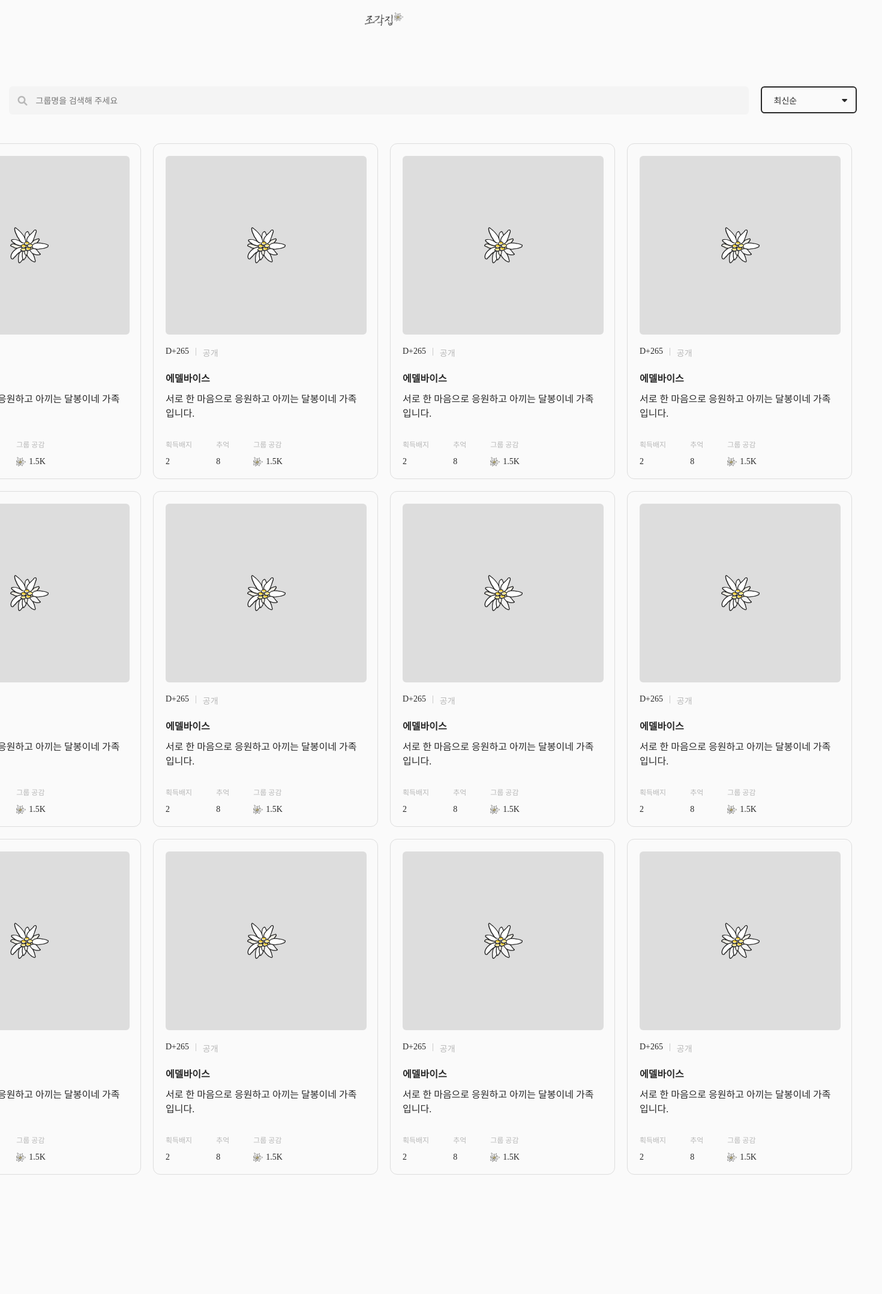
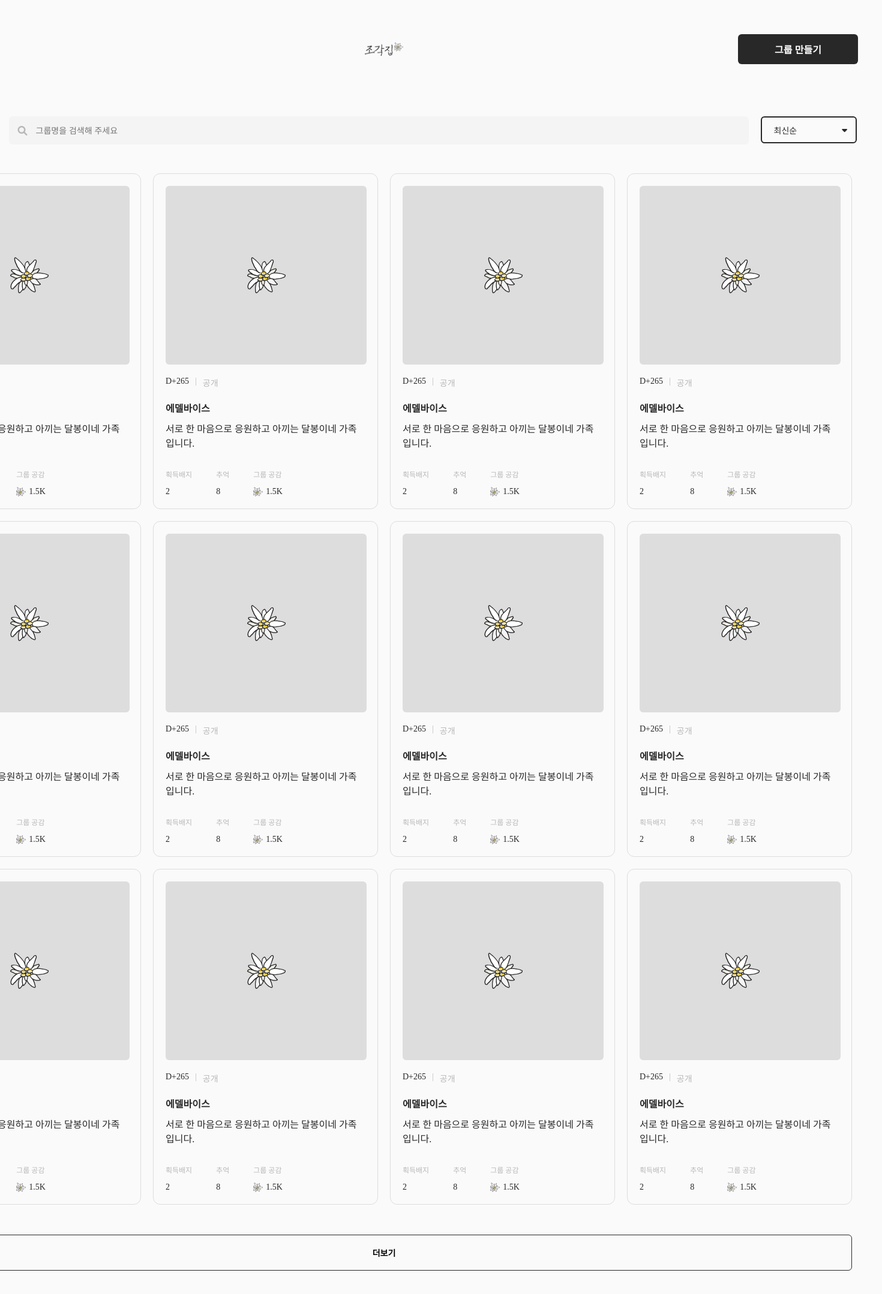
Before and after one commit to Codeit-Toy-Project/Front_End, a React (Create React App) app: page /group-list in a window 1280 px wide. Shown: the top 2158 px of the page at 60% size, 1470 px wide, since content can reach past the window. Before the commit the page ends 1959 px from the top, so only its background shows below. Built offline with nearby package versions, Linux system fonts and the light colour scheme; a web font is replaced by a local one.

Commit message:
[FE-10]: More, CreateGroupButton, 공개-비공개 설정 추가

```diff
--- a/src/components/Card.jsx
+++ b/src/components/Card.jsx
@@ -16,6 +16,8 @@ const CardBox = styled.div`
     padding: 20px;
     box-sizing: border-box;
     gap: 20px;
+
+    cursor: pointer;
 `;
 
 const PrivateCardBox = styled(CardBox)`
--- a/src/components/InputArea.jsx
+++ b/src/components/InputArea.jsx
@@ -11,10 +11,10 @@ const HeadArea = styled.div`
     gap: 20px;
 `;
 
-function InputArea() {
+function InputArea({ setIsPublic }) {
     return (
         <HeadArea>
-            <AccessTab />
+            <AccessTab setIsPublic={setIsPublic} />
             <GroupSearch />
             <ArrayDropDown />
         </HeadArea>
--- /dev/null
+++ b/src/components/More.jsx
@@ -0,0 +1,25 @@
+import styled from "styled-components";
+
+const MoreBox = styled.button`
+    display: flex;
+    justify-content: center;
+    align-items: center;
+
+    width: 1560px;
+    height: 60px;
+
+    background-color: var(--gray50);
+    border-radius: 6px;
+    border: 1.5px solid var(--black);
+
+    margin: 50px;
+
+    font-size: 14px;
+    font-weight: bold;
+
+    cursor: pointer;
+`;
+
+export default function More() {
+    return <MoreBox>더보기</MoreBox>;
+}
--- a/src/components/Nav.jsx
+++ b/src/components/Nav.jsx
@@ -1,24 +1,47 @@
 import styled from "styled-components";
+
+import { useLocation } from "react-router-dom";
 import icon from "../assets/logo/logo.png";
+import { CreateGroupButton } from "../components/Button";
 
 const NavStyle = styled.div`
     display: flex;
+
     left: 0;
     top: 0;
+
     justify-content: center;
     align-items: center;
+
+    margin-top: 50px;
+
     height: 64px;
-    width: 100%;
+    width: 1620px;
 `;
 
 const Logo = styled.img`
+    position: absolute;
+    left: 50%;
+    transform: translateX(-50%);
+
     width: 64px;
 `;
 
+const Button = styled.div`
+    margin-left: auto;
+`;
+
 function Nav() {
+    const location = useLocation();
+
     return (
         <NavStyle>
             <Logo src={icon} />
+            {location.pathname === "/group-list" && (
+                <Button>
+                    <CreateGroupButton />
+                </Button>
+            )}
         </NavStyle>
     );
 }
--- a/src/components/Tab.jsx
+++ b/src/components/Tab.jsx
@@ -29,11 +29,15 @@ const Tab = styled.button`
     cursor: pointer;
 `;
 
-function AccessTab() {
+function AccessTab({ setIsPublic }) {
+    const handleTabClick = (isPublic) => {
+        setIsPublic(isPublic);
+    };
+
     return (
         <TabContainer>
-            <Tab>공개</Tab>
-            <Tab>비공개</Tab>
+            <Tab onClick={() => handleTabClick(true)}>공개</Tab>
+            <Tab onClick={() => handleTabClick(false)}>비공개</Tab>
         </TabContainer>
     );
 }
--- a/src/pages/GroupDetails/GroupDetailsPages.jsx
+++ b/src/pages/GroupDetails/GroupDetailsPages.jsx
@@ -1,14 +1,11 @@
 import styled from "styled-components";
+import { useState } from "react";
 
 import Profile from "../../components/profile";
 import { CreateMemoryButton } from "../../components/Button";
 import InputArea from "../../components/InputArea";
-import {
-    OpenGroupList,
-    PrivateGroupList,
-    OpenMemoryList,
-    PrivateMemoryList,
-} from "../../components/ListView";
+import { OpenMemoryList, PrivateMemoryList } from "../../components/ListView";
+import More from "../../components/More";
 
 const ListHeadBox = styled.div`
     position: relative;
@@ -40,6 +37,9 @@ const MemorySubmitButton = styled.div`
 `;
 
 export default function MemoryDetailsPages() {
+    // InputArea -> AccessTab -> Tab
+    const [isPublic, setIsPublic] = useState(true);
+
     return (
         <div>
             <Profile />
@@ -51,9 +51,9 @@ export default function MemoryDetailsPages() {
                 </MemorySubmitButton>
             </ListHeadBox>
 
-            <InputArea></InputArea>
-
-            <OpenMemoryList></OpenMemoryList>
+            <InputArea setIsPublic={setIsPublic} />
+            {isPublic ? <OpenMemoryList /> : <PrivateMemoryList />}
+            <More />
         </div>
     );
 }
--- a/src/pages/GroupList/GroupListPages.jsx
+++ b/src/pages/GroupList/GroupListPages.jsx
@@ -1,20 +1,20 @@
-import styled from "styled-components";
+import { useState } from "react";
 
 import InputArea from "../../components/InputArea";
-import {
-    OpenGroupList,
-    PrivateGroupList,
-    OpenMemoryList,
-    PrivateMemoryList,
-} from "../../components/ListView";
+import { OpenGroupList, PrivateGroupList } from "../../components/ListView";
+import More from "../../components/More";
 
 //--------------------------------------------------
 // Nav Bar - Input Area(Access Tab, Input Box , DropDown List) - (Group List) - More
-export default function openGroupListPages() {
+export default function GroupListPages() {
+    // InputArea -> AccessTab -> Tab
+    const [isPublic, setIsPublic] = useState(true);
+
     return (
         <>
-            <InputArea></InputArea>
-            <OpenGroupList></OpenGroupList>
+            <InputArea setIsPublic={setIsPublic} />
+            {isPublic ? <OpenGroupList /> : <PrivateGroupList />}
+            <More />
         </>
     );
 }
```
